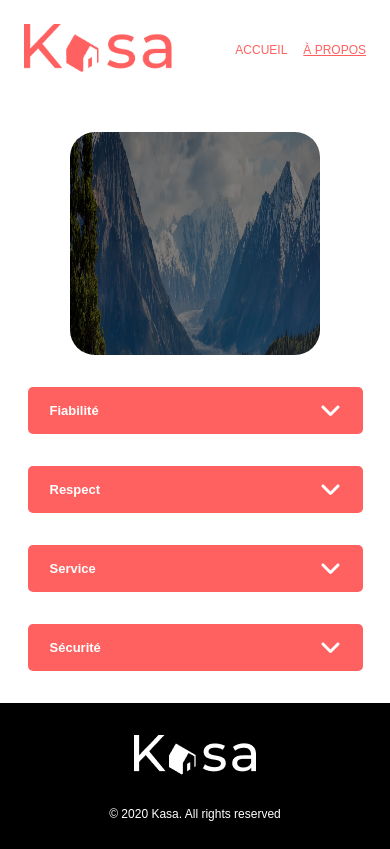
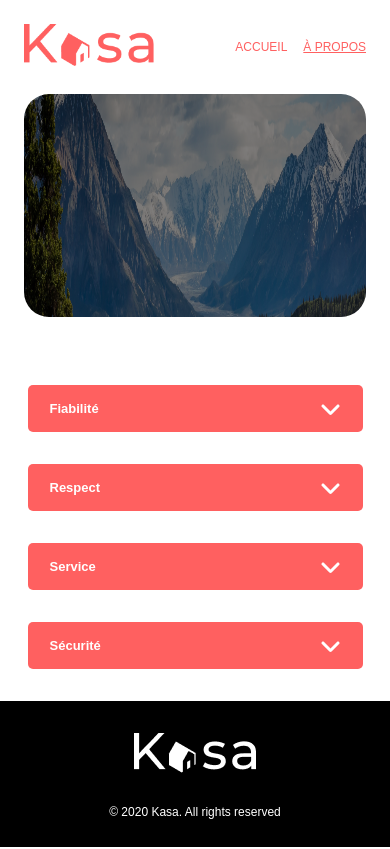
Before and after one commit to minhajshafiq/Projet-7, a React (Create React App) app: page /about in a window 390 px wide. Built offline with nearby package versions, Linux system fonts and the light colour scheme.

Commit message:
Correction SCSS Header

```diff
--- a/src/component/Header/Header.jsx
+++ b/src/component/Header/Header.jsx
@@ -8,7 +8,7 @@ function Header() {
     const location = useLocation();
 
     return (
-        <header className="kasa">
+        <header id="header" className="kasa">
             <Link to="/"><img src={kasalogo} alt='Logo Kasa' className="kasa_logo" /></Link>
             <nav className="kasa_navbar">
             <Link className={`kasa_welcome ${location.pathname === '/' ? 'active' : ''} ${location.pathname === '/about' ? 'no_underline' : ''}`} to="/">Accueil</Link>
--- a/src/component/Header/Header.scss
+++ b/src/component/Header/Header.scss
@@ -1,18 +1,20 @@
 @import '../../styles/settings.scss';
 
-.kasa{
+#header.kasa{
     display:flex;
     justify-content: space-between;
     align-items: center;
     margin: 3rem;
 
-    &_navbar {
+    .kasa_navbar {
+        display: flex;
+        justify-content: flex-end;
+        align-items: center;
         margin: 1rem;
         font-size: 24px;
     }
 
-    &_welcome{
-        text-decoration: none;
+    .kasa_welcome{
         margin: 1rem;
         color: $primary-color;
 
@@ -25,7 +27,7 @@
         }
     }
 
-    &_about{
+    .kasa_about{
         text-decoration: none;
         margin: 1rem;
         color: $primary-color;
@@ -39,26 +41,29 @@
 // Media Queries Mobile
 
 @media (max-width: 850px) {
-    .kasa {
+    #header.kasa {
      margin: 1.5rem;
 
-         &_logo {
-             width: 70%;
-             height: 70%;
+         .kasa_logo {
+             width: 100%;
          }
 
-         &_navbar {
+         .kasa_navbar {
+            display: flex;
+            justify-content: flex-end;
+            align-items: center;
+            width: 100%;
              font-size: 12px;
              margin: 0;
              text-transform: uppercase;
          }
 
-         &_welcome {
+         .kasa_welcome {
              margin-left: 0;
              text-decoration: underline;
          }
 
-         &_about {
+         .kasa_about {
              margin: 0;
          }
     }
--- a/src/component/pages/about/AboutUs.jsx
+++ b/src/component/pages/about/AboutUs.jsx
@@ -5,9 +5,9 @@ import './AboutUs.scss'
 function About() {
   return (
     <main>
+      <div className="XXX">
+      <img src={AboutUsBg} className="about_bg" alt="logo" />
       <div className="about">
-      <img src={AboutUsBg} className="about_bg" alt="logo" />
-      <div>
         <Collapse className='about_button' titre="Fiabilité" description="Les annonces postées sur Kasa garantissent une fiabilité totale. Les photos sont conformes aux logements, et toutes les informations sont régulièrement vérifiées  par nos équipes." />
         <Collapse titre="Respect" description="La bienveillance fait partie des valeurs fondatrices de Kasa. Tout comportement discriminatoire ou de perturbation du voisinage entraînera une exclusion de notre plateforme." />
         <Collapse titre="Service" description="Nos équipes se tiennent à votre disposition pour vous fournir une expérience parfaite. N'hésitez pas à nous contacter si vous avez la moindre question." />
--- a/src/component/pages/about/AboutUs.scss
+++ b/src/component/pages/about/AboutUs.scss
@@ -5,7 +5,7 @@
     align-items: center;
     padding: 2rem;
     &_bg {
-        width: 90%;
+        width: 100%;
         height: 223px;
         border-radius: 25px;
         filter: brightness(50%);
@@ -54,7 +54,7 @@
 @media (max-width: 850px) {
     .about {
         &_bg {
-
+            width: 100%;
         }
 
         .aboutbutton {
```
